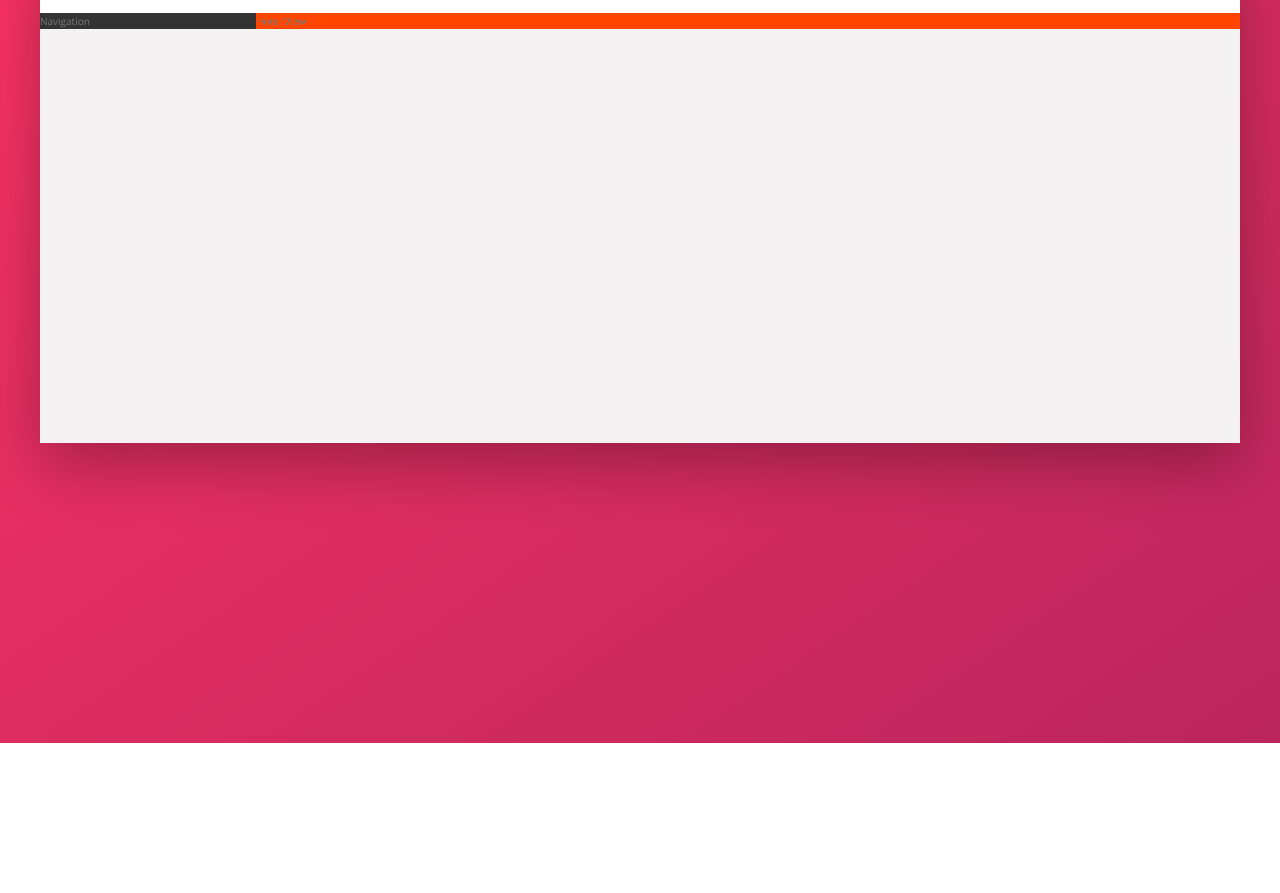
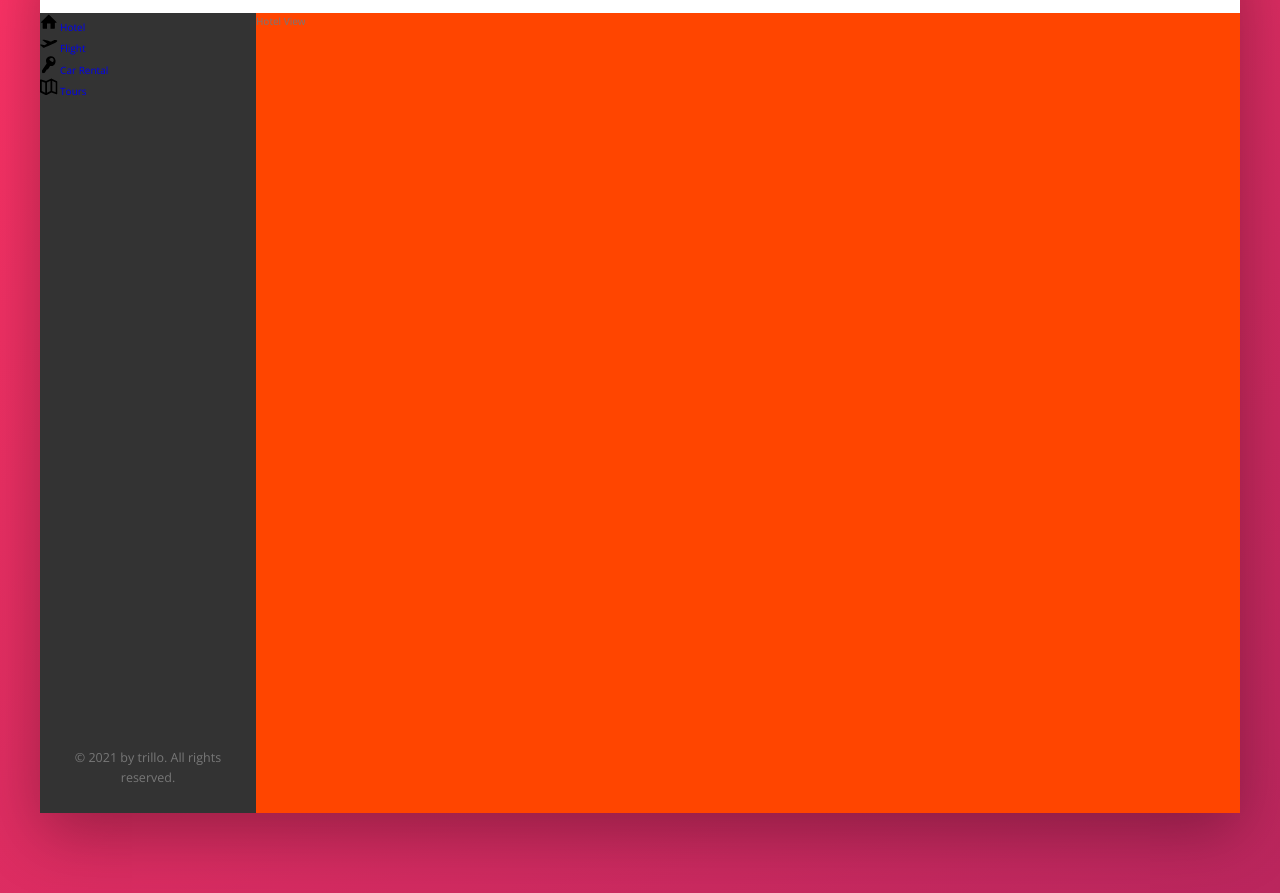
Before and after one commit to optimus-anu/Trillo, a website: page index.html in a window 1280 px wide. Shown: the part 137-1030 px from the top of the page. Before the commit the page ends 880 px from the top, so only its background shows below. Drawn offline with nearby package versions, Linux system fonts and the light colour scheme.

Commit message:
Bulding the Navigation Part 1

```diff
--- a/index.html
+++ b/index.html
@@ -43,7 +43,47 @@
             </header>
             <div class="content">
                 <nav class="sidebar">
-                    Navigation
+                    <ul class="side-nav">
+                        <li class="side-nav__item">
+                            <a href="#" class="side-nav__link">
+                                <svg class="side-nav__icon">
+                                    <use xlink:href="img/sprite.svg#icon-home"></use>
+                                </svg>
+                                <span>Hotel</span>
+                            </a>
+                        </li>
+
+                        <li class="side-nav__item">
+                            <a href="#" class="side-nav__link">
+                                <svg class="side-nav__icon">
+                                    <use xlink:href="img/sprite.svg#icon-aircraft-take-off"></use>
+                                </svg>
+                                <span>Flight</span>
+                            </a>
+                        </li>
+
+                        <li class="side-nav__item">
+                            <a href="#" class="side-nav__link">
+                                <svg class="side-nav__icon">
+                                    <use xlink:href="img/sprite.svg#icon-key"></use>
+                                </svg>
+                                <span>Car Rental</span>
+                            </a>
+                        </li>
+
+                        <li class="side-nav__item">
+                            <a href="#" class="side-nav__link">
+                                <svg class="side-nav__icon">
+                                    <use xlink:href="img/sprite.svg#icon-map"></use>
+                                </svg>
+                                <span>Tours</span>
+                            </a>
+                        </li>
+                    </ul>
+
+                    <div class="legal">
+                        &copy; 2021 by trillo. All rights reserved.
+                    </div>
                 </nav>
                 <main class="hotel-view">
                     Hotel View
--- a/sass/_components.scss
+++ b/sass/_components.scss
@@ -114,3 +114,32 @@
         margin-right: 1rem;
     }
 }
+
+/////////////////////////////////////////////////
+// SIDE NAVIGATION
+.side-nav {
+
+    &__item {
+        list-style-type: none;
+
+    }
+
+    &__link {
+        text-decoration: none;
+    }
+
+    &__icon {
+        width: 1.75rem;
+        height: 1.75rem;
+
+    }
+}
+
+///////////////////////////////////////////////
+//LEGAL BOX
+.legal {
+    font-size: 1.25rem;
+    color: var(--color-grey-light-4);
+    text-align: center;
+    padding: 2.5rem;
+}
--- a/sass/_layout.scss
+++ b/sass/_layout.scss
@@ -23,11 +23,16 @@
 .sidebar {
     background-color: var(--color-grey-dark-1);
     flex: 0 0 18%;
+
+    display: flex;
+    flex-direction: column;
+    justify-content: space-between;
 }
 
 .hotel-view {
     background-color: #fff;
     background-color: orangered;
     flex: 1;
+    height: 80rem;
 
 }
```
Also changed, not shown: css/style.css.
